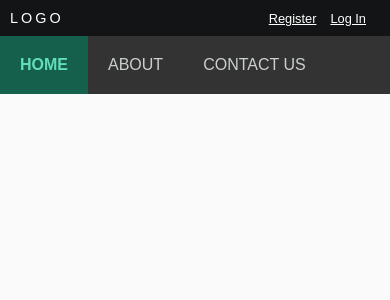
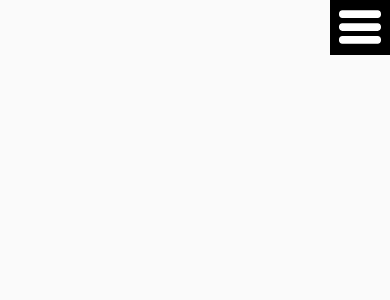
Before and after one commit to neohed/clean-components, a React (Create React App) app: page /#/mobile-header in a window 390 px wide. Shown: the top 300 px of the page. Built offline with nearby package versions, Linux system fonts and the light colour scheme.

Commit message:
Use media queries only for mobile responsive header.

```diff
--- a/package.json
+++ b/package.json
@@ -8,7 +8,6 @@
     "@testing-library/user-event": "^7.1.2",
     "luxon": "^1.25.0",
     "react": "^16.12.0",
-    "react-device-detect": "^1.15.0",
     "react-dom": "^16.12.0",
     "react-router-dom": "^5.1.2",
     "react-scripts": "3.3.0"
--- a/src/components/header/HeaderMobile.js
+++ b/src/components/header/HeaderMobile.js
@@ -1,22 +1,28 @@
-import React, { useState } from 'react'
-import {
-    isBrowser,
-    isMobile
-} from "react-device-detect";
+import React, {useState} from 'react'
 import BurgerMenu from './navigation-menu.svg';
 import './header.css'
 import './header-mobile.css'
+
 /*
  * TODO:
- *  On mobile make menu full screen.
- *  After clicking the menu close it back to burger menu.
  *  Change to render prop pattern.
  */
-//const isMobile = true;
 
-function renderHeaderMenu() {
-    return [
-        <a href="/" className="logo">Logo</a>,
+const HeaderMobile = () => {
+    const [showHeader, setShowHeader] = useState(false);
+
+    return ([
+        <header
+            key='site-header'
+            className="site-header"
+            style={(showHeader)
+                ? {
+                    visibility: 'visible'
+                }
+                : {}
+            }
+        >
+            <a href="/" className="logo">Logo</a>
 
             <nav className="site-nav">
                 <ul>
@@ -24,32 +30,26 @@ function renderHeaderMenu() {
                     <li><a href="/">About</a></li>
                     <li><a href="/">Contact us</a></li>
                 </ul>
-        </nav>,
+            </nav>
 
             <div className="actions">
                 <a href="/" className="register-link">Register</a>
 
                 <a href="/" className="log-in-link">Log In</a>
             </div>
-    ]
+        </header>,
+        <header
+            key='site-header-sm'
+            className="site-header-sm"
+            style={(showHeader)
+                ? {
+                    visibility: 'hidden'
                 }
-
-const HeaderMobile = () => {
-    const [showHeader, setShowHeader] = useState(false);
-
-    return (
-        <header
-            className="site-header"
-            style={(isMobile && !showHeader) ? {
-                width: '50px'
-            } : {}}
+                : {}
+            }
         >
-            {
-                (isBrowser || showHeader)
-                    ? renderHeaderMenu()
-                    : <div
-                        className='burger-menu'
-                    >
+            <div
+                className='burger-menu'>
                 <img
                     style={{
                         width: '48px',
@@ -60,9 +60,8 @@ const HeaderMobile = () => {
                     onClick={() => setShowHeader(true)}
                 />
             </div>
-            }
         </header>
-    )
+    ])
 };
 
 export default HeaderMobile;
--- a/src/components/header/header-mobile.css
+++ b/src/components/header/header-mobile.css
@@ -6,3 +6,21 @@
     cursor: pointer;
     padding: 3px 6px 0 6px;
 }
+
+@media screen and (min-width: 415px),
+       screen and (min-height: 415px) {
+    .site-header-sm {
+        visibility: hidden;
+    }
+}
+
+@media screen and (max-width: 414px),
+       screen and (max-height: 414px) {
+    .site-header {
+        visibility: hidden;
+    }
+
+    .site-header-sm {
+        visibility: visible;
+    }
+}
```
Also changed, not shown: 1 other file (tests, documents, lock files or other folders). Lines whose indentation alone changed are shown as unchanged.
